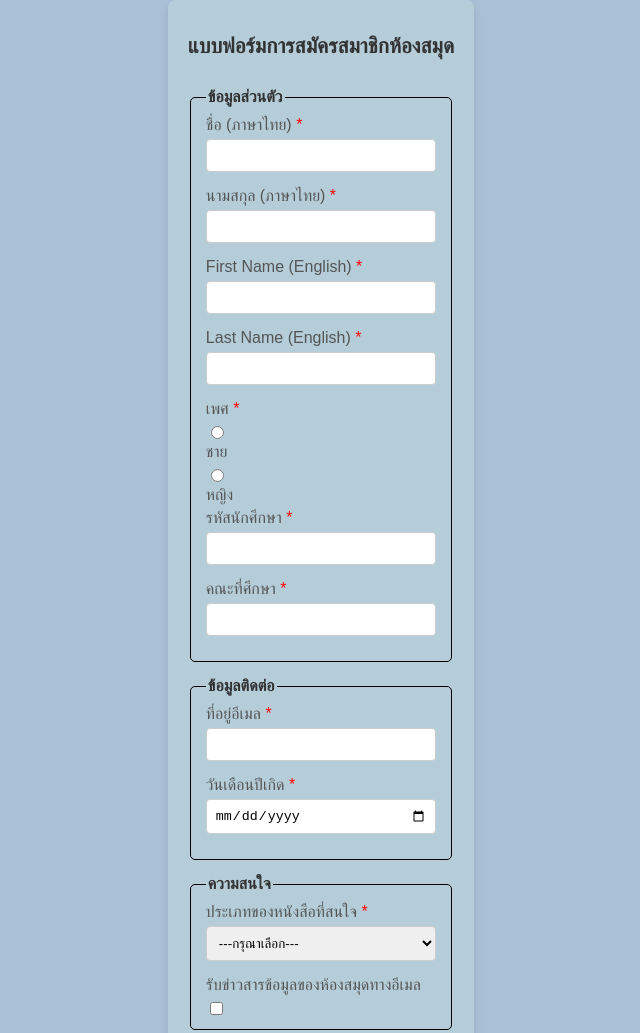
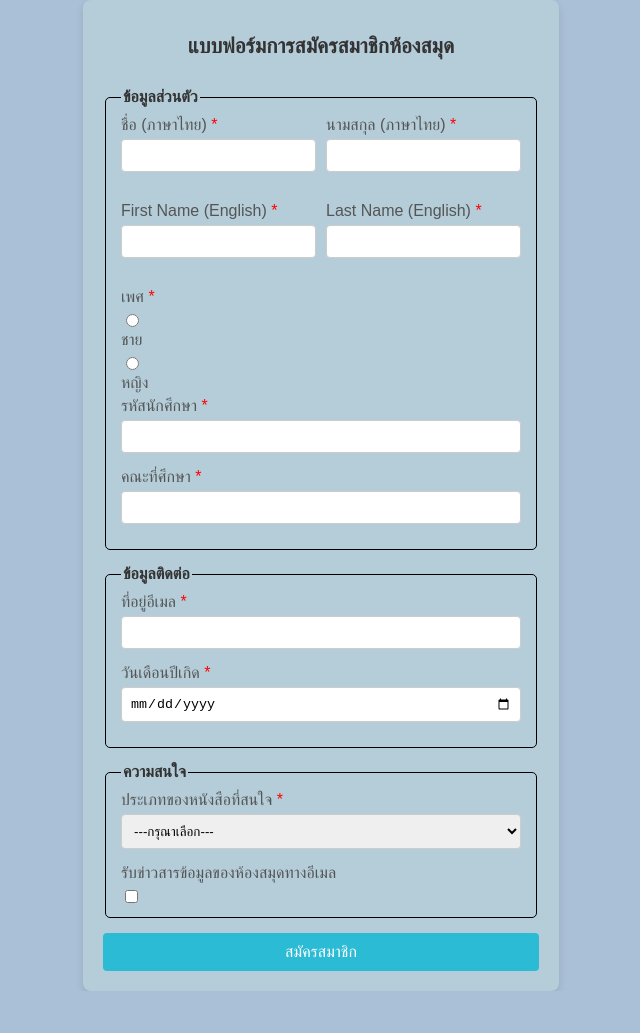
Before and after one commit to chayakornjitudomkul/6709616400_LibraryMembershipApplicationForm, a plain HTML site: page index.html in a window 1280 px wide. Shown: the top 1033 px of the page, without its empty margins (319-959 px from the left). After the commit the page ends 991 px from the top, so only its background shows below. Drawn offline with Linux system fonts and the light colour scheme.

Commit message:
Add flex styling for name-container to align name fields inline

```diff
--- a/style.css
+++ b/style.css
@@ -75,3 +75,13 @@ button[type="submit"]:hover {
 span {
     color: red;
 }
+
+.name-container {
+    display: flex;
+    gap: 10px;
+    margin-bottom: 15px;
+}
+
+.name-container div {
+    flex: 1;
+}
```
